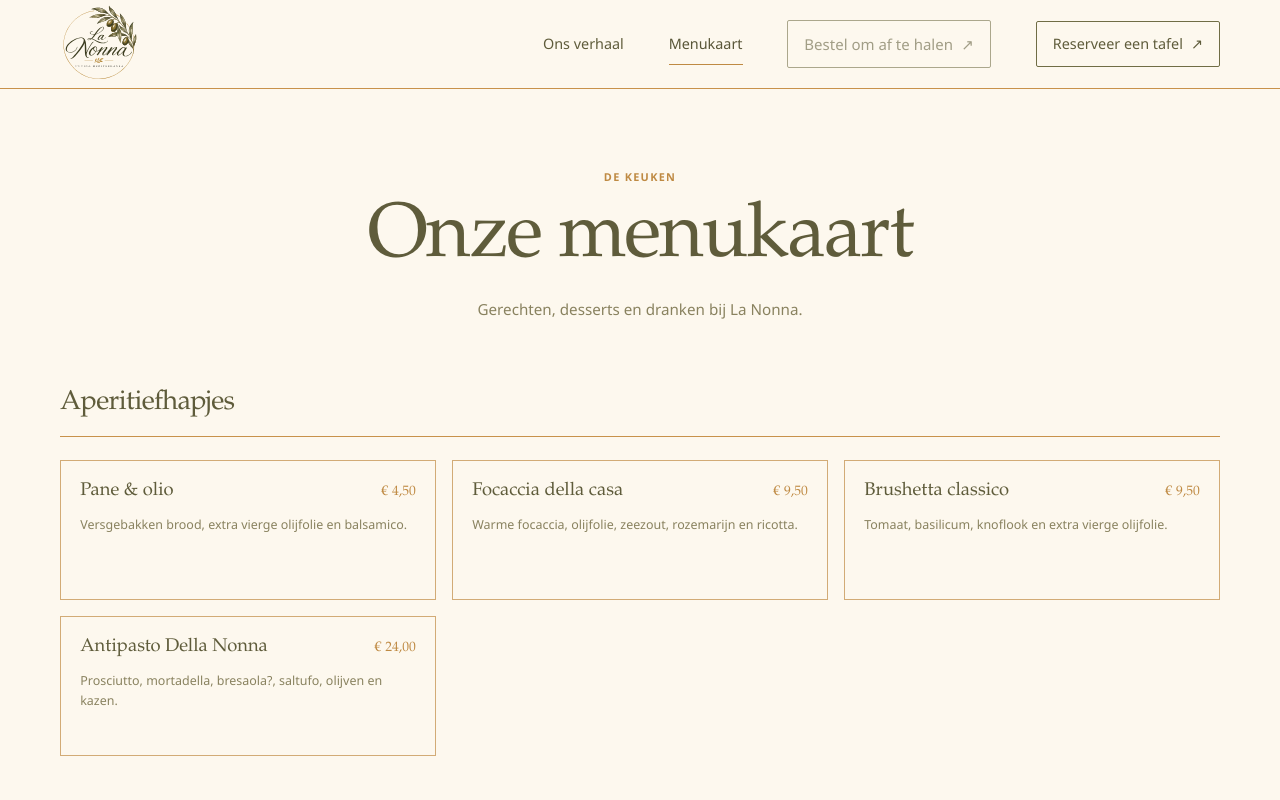
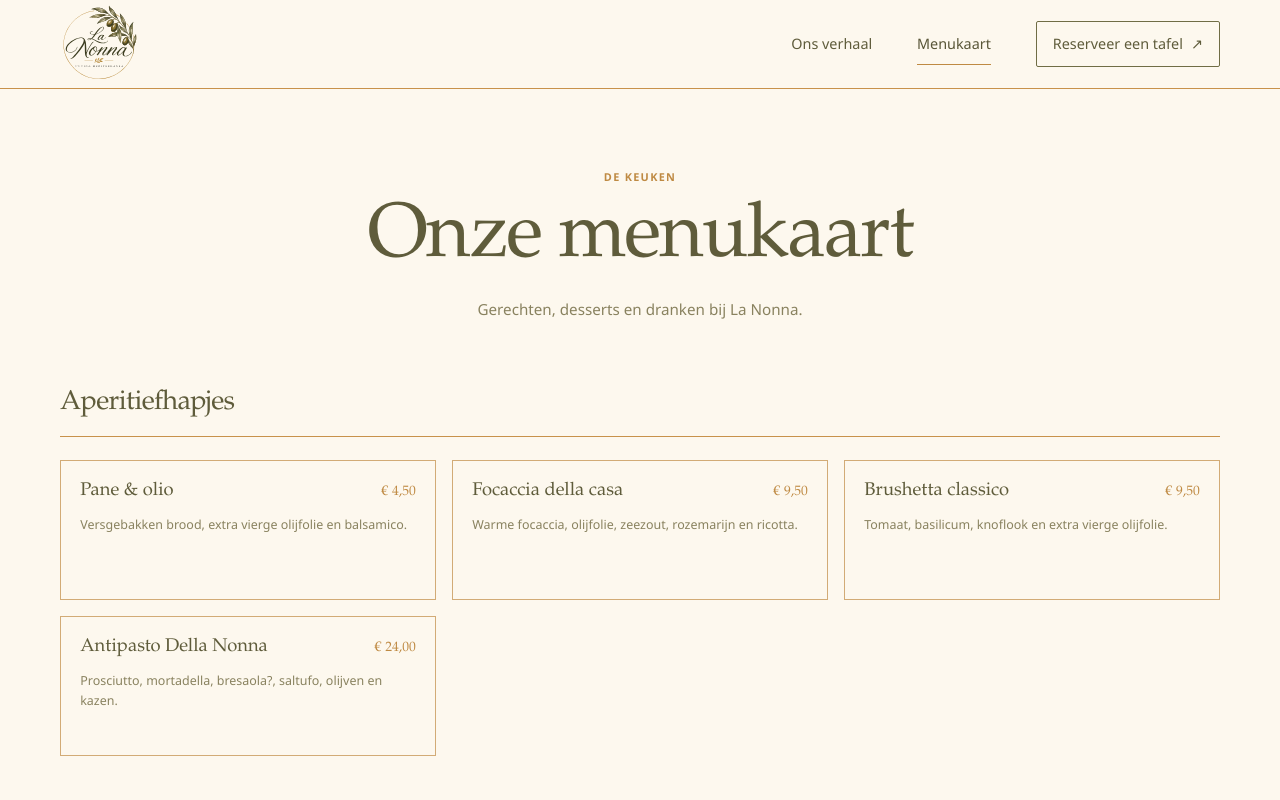
Before and after one commit to LyttleDevelopment/trattoria-la-nonna, a Next.js app: page /menu in a window 1280 px wide. Shown: the top 800 px of the page. Built offline with nearby package versions, Linux system fonts and the light colour scheme.

Commit message:
update page and Header components to conditionally hide disabled actions for reservations and takeaway

```diff
--- a/components/Header.tsx
+++ b/components/Header.tsx
@@ -7,6 +7,7 @@ import { useState } from "react";
 import {
   LIGHTSPEED_ORDER_URL,
   LIGHTSPEED_RESERVATION_URL,
+  HIDE_DISABLED_ACTIONS,
   RESERVATIONS_ENABLED,
   TAKEAWAY_ENABLED,
 } from "@/data/site-config";
@@ -58,20 +59,20 @@ export default function Header() {
             <a className="nav-reserve" href={LIGHTSPEED_ORDER_URL} target="_blank" rel="noreferrer">
               Bestel om af te halen <span className="external-link-icon" aria-hidden="true">↗</span>
             </a>
-          ) : (
+          ) : !HIDE_DISABLED_ACTIONS ? (
             <span className="nav-reserve" aria-disabled="true">
               Bestel om af te halen <span className="external-link-icon" aria-hidden="true">↗</span>
             </span>
-          )}
+          ) : null}
           {RESERVATIONS_ENABLED ? (
             <a className="nav-reserve" href={LIGHTSPEED_RESERVATION_URL} target="_blank" rel="noreferrer">
               Reserveer een tafel <span className="external-link-icon" aria-hidden="true">↗</span>
             </a>
-          ) : (
+          ) : !HIDE_DISABLED_ACTIONS ? (
             <span className="nav-reserve" aria-disabled="true">
               Reserveer een tafel <span className="external-link-icon" aria-hidden="true">↗</span>
             </span>
-          )}
+          ) : null}
         </nav>
       </div>
     </header>
--- a/data/site-config.ts
+++ b/data/site-config.ts
@@ -11,6 +11,7 @@ export const LIGHTSPEED_ORDER_URL = "https://mylightspeed.app/KFKCQTVB/C-orderin
 
 export const RESERVATIONS_ENABLED = true;
 export const TAKEAWAY_ENABLED = false;
+export const HIDE_DISABLED_ACTIONS = true;
 
 // Set to false to hide the personal dine-in shortlist from the menu.
 export const ENABLE_DINE_IN_SHORTLIST = false;
```
Also changed, not shown: app/page.tsx (+8 -4 lines).
